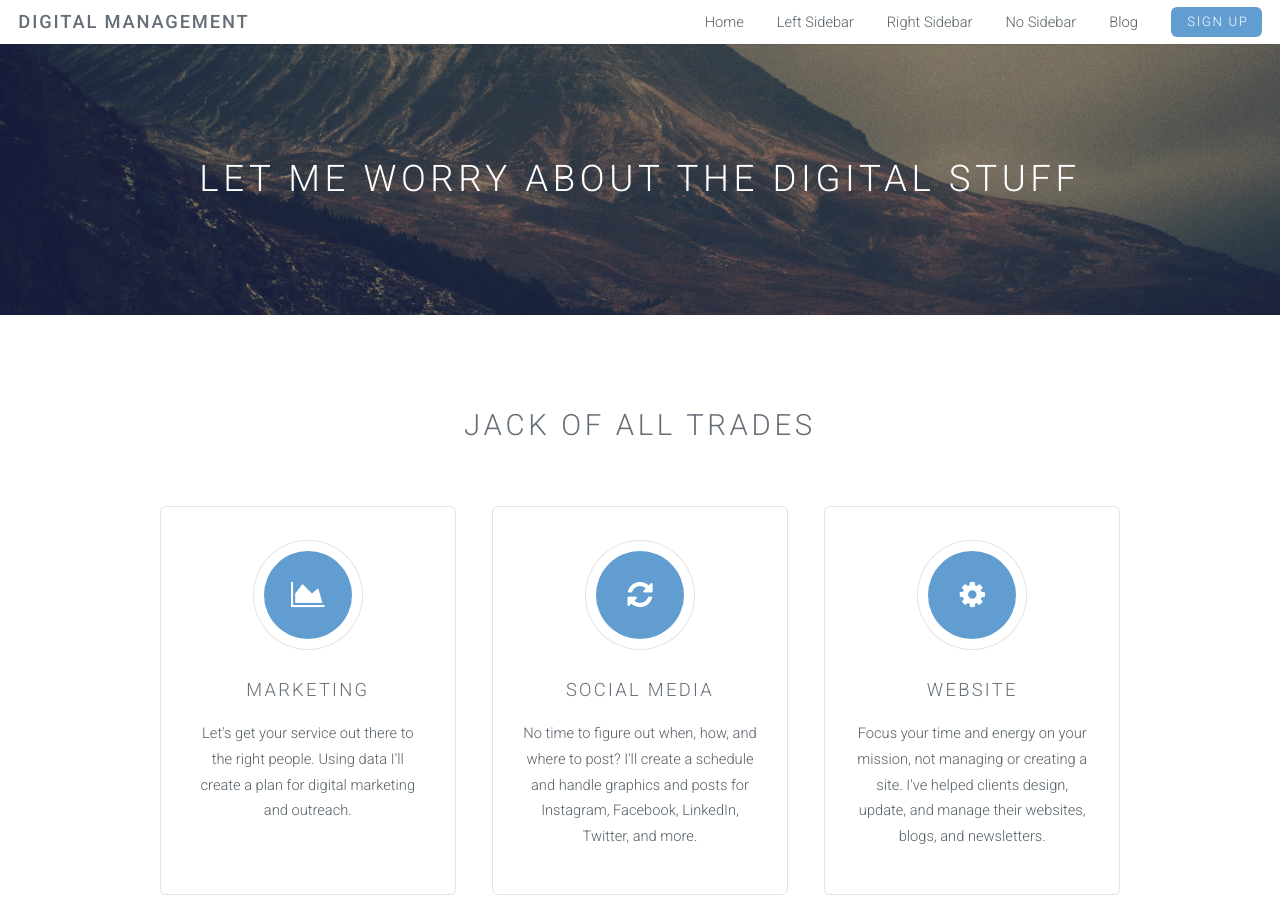
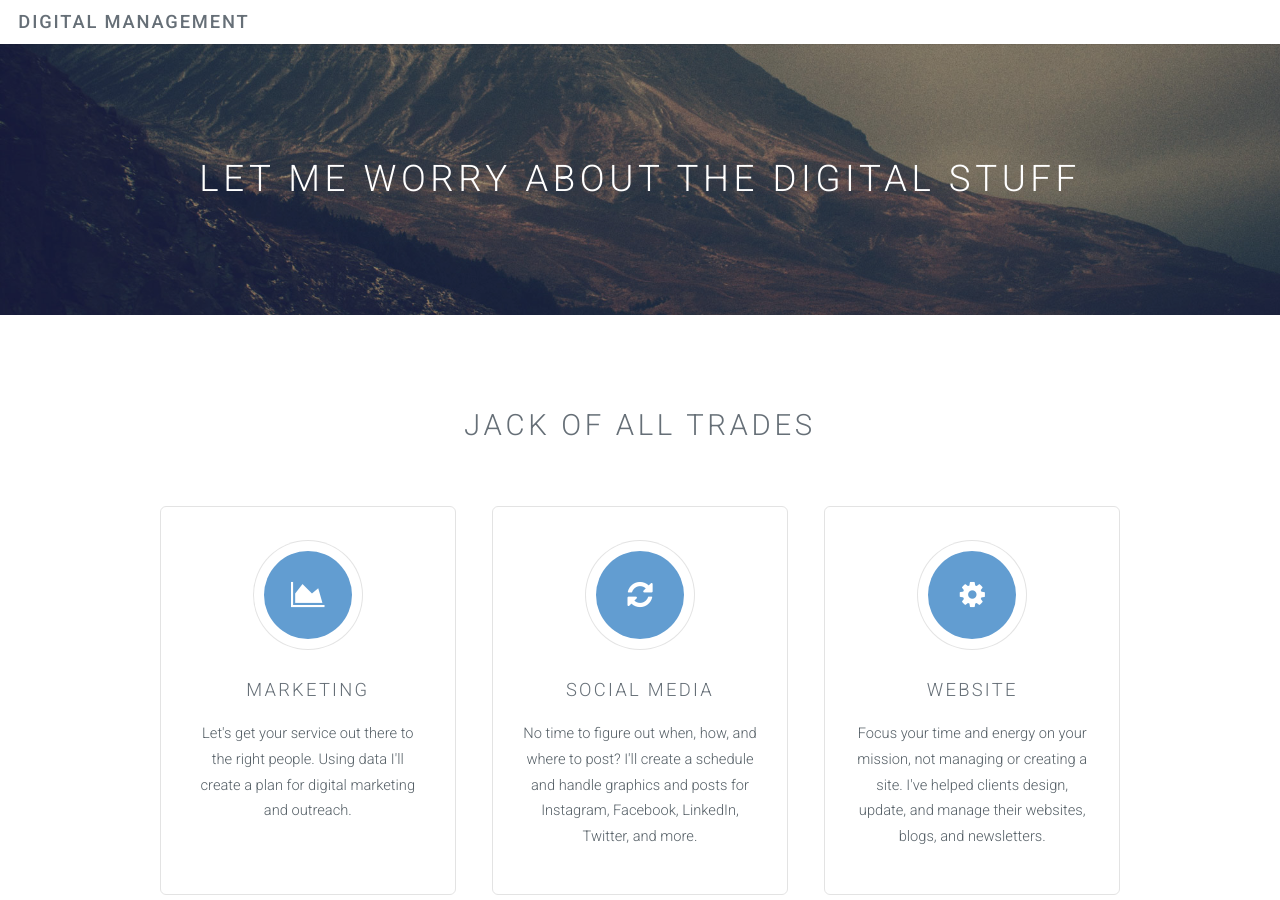
Before and after one commit to bycait/bycait.github.io, a Jekyll site: the page built from index.html, in a window 1280 px wide and 900 px high. Built offline with Jekyll 4.4.1, drawn with Linux system fonts in a browser that asks for light colours.

Commit message:
updated the update

```diff
--- a/_includes/header.html
+++ b/_includes/header.html
@@ -2,18 +2,5 @@
 <header id="header" class="skel-layers-fixed">
     <h1><a href="{{ site.baseurl }}/" class="site-title" >{{ site.title }}</a></h1>
     <nav id="nav">
-        <ul>
-            <li><a href="{{ site.baseurl }}/">Home</a></li>
-            <li><a href="{{ site.baseurl }}/left-sidebar.html">Left Sidebar</a></li>
-            <li><a href="{{ site.baseurl }}/right-sidebar.html">Right Sidebar</a></li>
-            <li><a href="{{ site.baseurl }}/no-sidebar.html">No Sidebar</a></li>
-            <li><a href="{{ site.baseurl }}/blog.html">Blog</a></li>
-            {% for page in site.pages %}
-                  {% if page.title %}
-                    <li><a class="page-link" href="{{ page.url | prepend: site.baseurl }}">{{ page.title }}</a></li>
-                  {% endif %}
-            {% endfor %}
-            <li><a href="#" class="button special">Sign Up</a></li>
-        </ul>
     </nav>
 </header>
```
